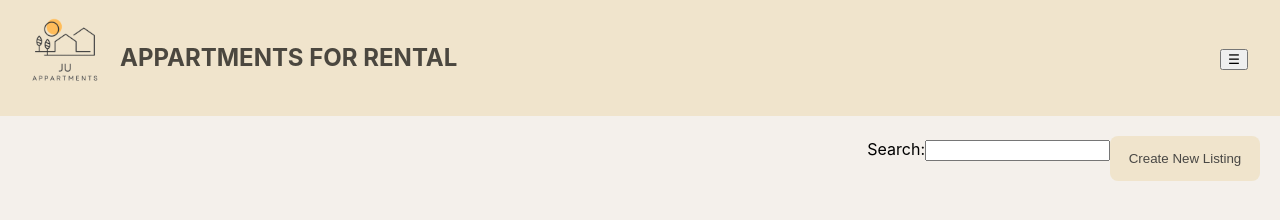
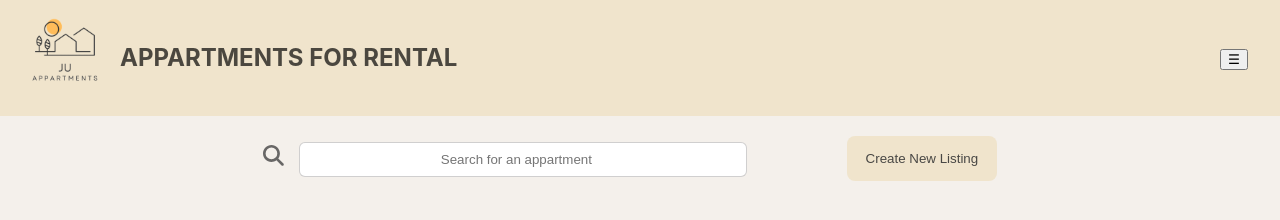
Before and after one commit to Uzmashaik93/Project-Rental-JU, a React (Vite) app in the folder react-rental/: page / in a window 1280 px wide. Shown: the top 220 px of the page. Built offline with nearby package versions, Linux system fonts and the light colour scheme.

Commit message:
Search bar styling

```diff
--- a/react-rental/src/App.css
+++ b/react-rental/src/App.css
@@ -147,7 +147,8 @@ body{
 
 .new-item-container{
   display: flex;
-  justify-content: right;
+  justify-content: center;
+  gap: 100px;
   align-items: center;
   margin-right: 20px;
 }
@@ -234,3 +235,11 @@ form input {
 .sidebar-container{
   margin: 0 0 0 auto;
 }
+
+.search-bar input{
+  width: 35vw;
+  height: 35px;
+  border: 0.2px solid #413f3f3f;
+  border-radius: 6px;
+  text-align: center;
+}
--- a/react-rental/src/pages/HomePage.jsx
+++ b/react-rental/src/pages/HomePage.jsx
@@ -1,6 +1,9 @@
 import { useMemo, useState } from "react";
 import ListItem from "../components/ListItem";
 import { NavLink } from "react-router-dom";
+import { FontAwesomeIcon } from "@fortawesome/react-fontawesome";
+import { faSearch } from "@fortawesome/free-solid-svg-icons";
+
 
 function ListAppartments({ resultList, setResultList }) {
   const [query, setQuery] = useState("");
@@ -19,14 +22,15 @@ function ListAppartments({ resultList, setResultList }) {
   return (
     <div>
       <div className="new-item-container">
-        <label>
-          Search:
+      <div className="search-bar">
+        <FontAwesomeIcon icon={faSearch} style={{marginRight:15, marginTop:25, fontSize:"1.3rem", color:"#565555e2"}}/>
           <input
             value={query}
             onChange={(e) => setQuery(e.target.value)}
             type="search"
+            placeholder="Search for an appartment"
           />
-        </label>
+        </div>
         <NavLink to="/CreateNewListing">
           <button className="new-item">Create New Listing</button>
         </NavLink>
```
